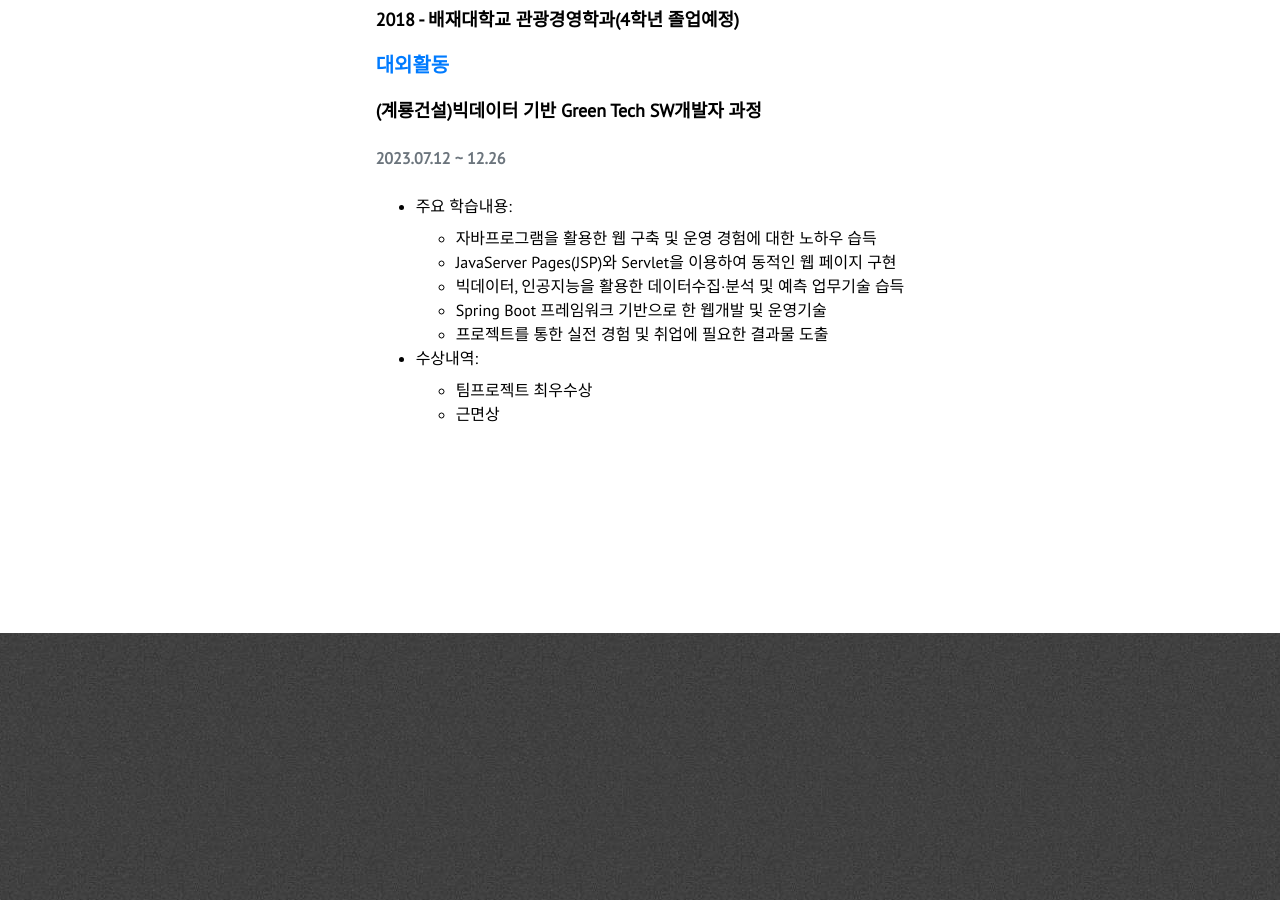
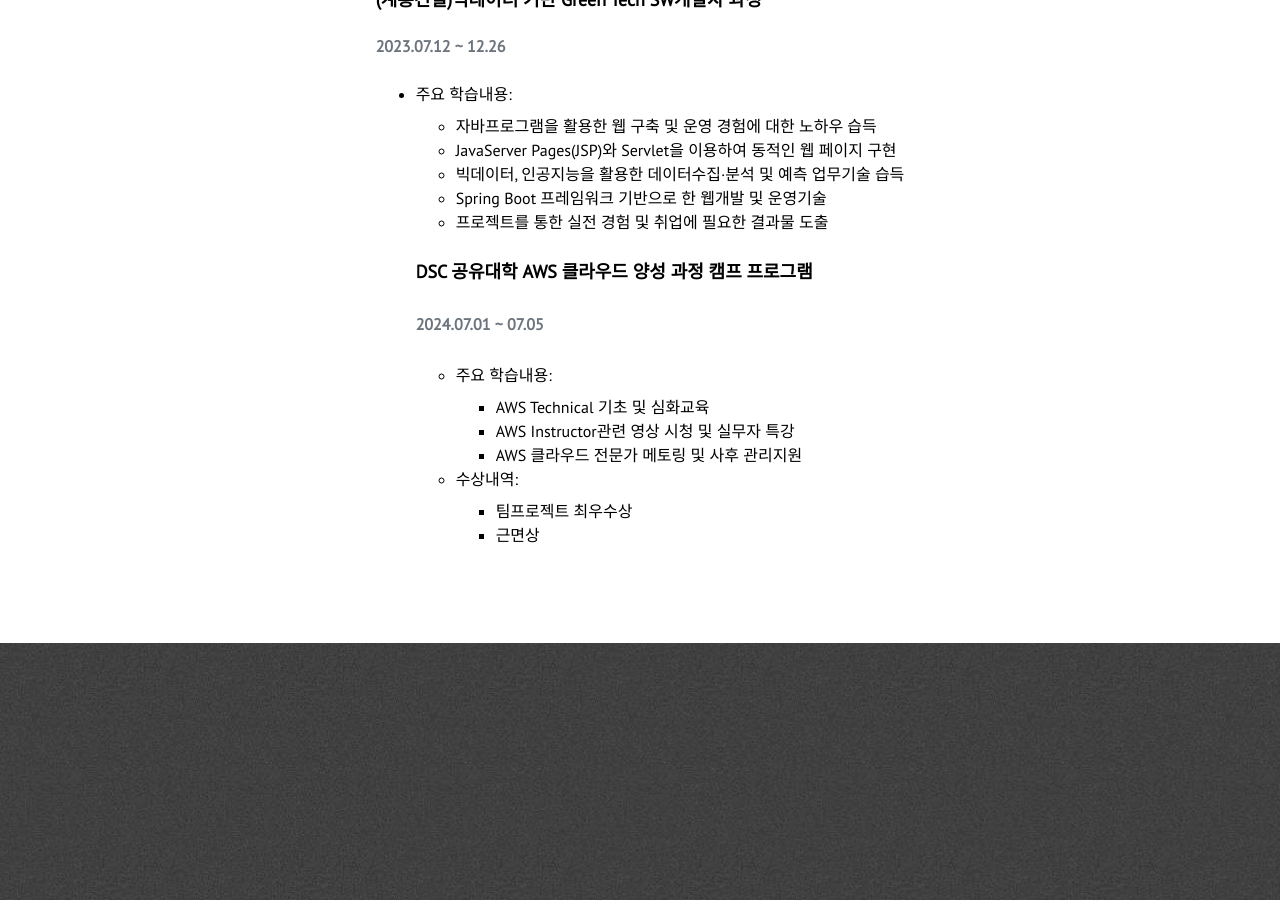
Before and after one commit to YoungGyu99/YoungGyu99.github.io, a Jekyll site: the page built from index.html, in a window 1280 px wide and 900 px high, scrolled down 1327 px. Built offline with Jekyll 4.4.1, drawn with Linux system fonts in a browser that asks for light colours; nearby versions of some CDN libraries.

Commit message:
Update about.html

```diff
--- a/_includes/about.html
+++ b/_includes/about.html
@@ -33,6 +33,17 @@
                                     <li>Spring Boot 프레임워크 기반으로 한 웹개발 및 운영기술</li>
                                     <li>프로젝트를 통한 실전 경험 및 취업에 필요한 결과물 도출</li>
                                 </ul>
+                                 <h4 style="font-size: 18px; font-weight: bold;">DSC 공유대학 AWS 클라우드 양성 과정 캠프 프로그램</h4>
+                        <h5 style="font-size: 16px; color: #6c757d;">2024.07.01 ~ 07.05</h5>
+                        <ul>
+                            <li style="font-size: 16px; line-height: 1.5;">
+                                주요 학습내용:
+                                <ul style="margin-top: 8px;">
+                                    <li>AWS Technical 기초 및 심화교육</li>
+                                    <li>AWS Instructor관련 영상 시청 및 실무자 특강</li>
+                                    <li>AWS 클라우드 전문가 메토링 및 사후 관리지원</li>
+                                </ul>
+
                              <li style="font-size: 16px; line-height: 1.5;">
                                 수상내역:
                                 <ul style="margin-top: 8px;">
```
